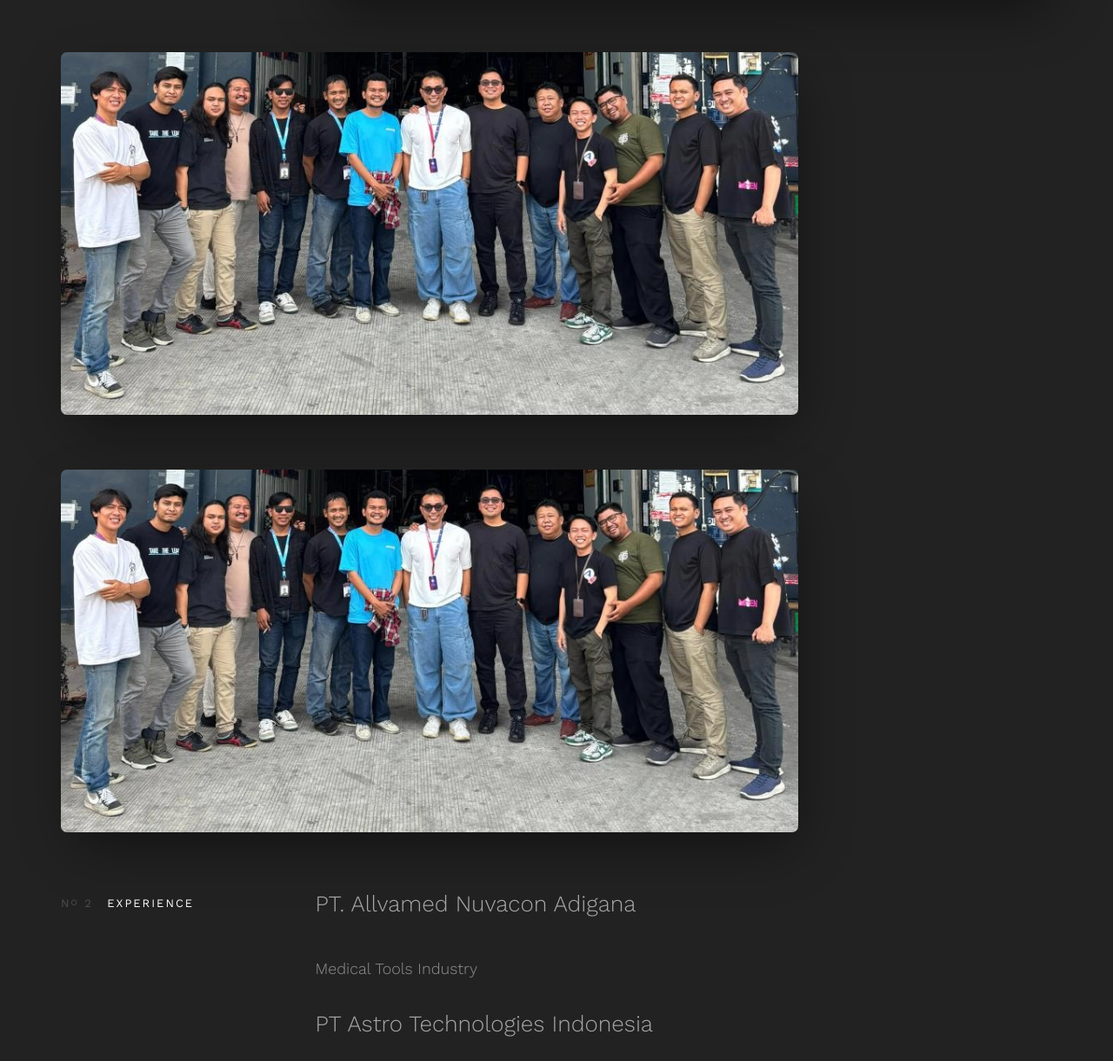
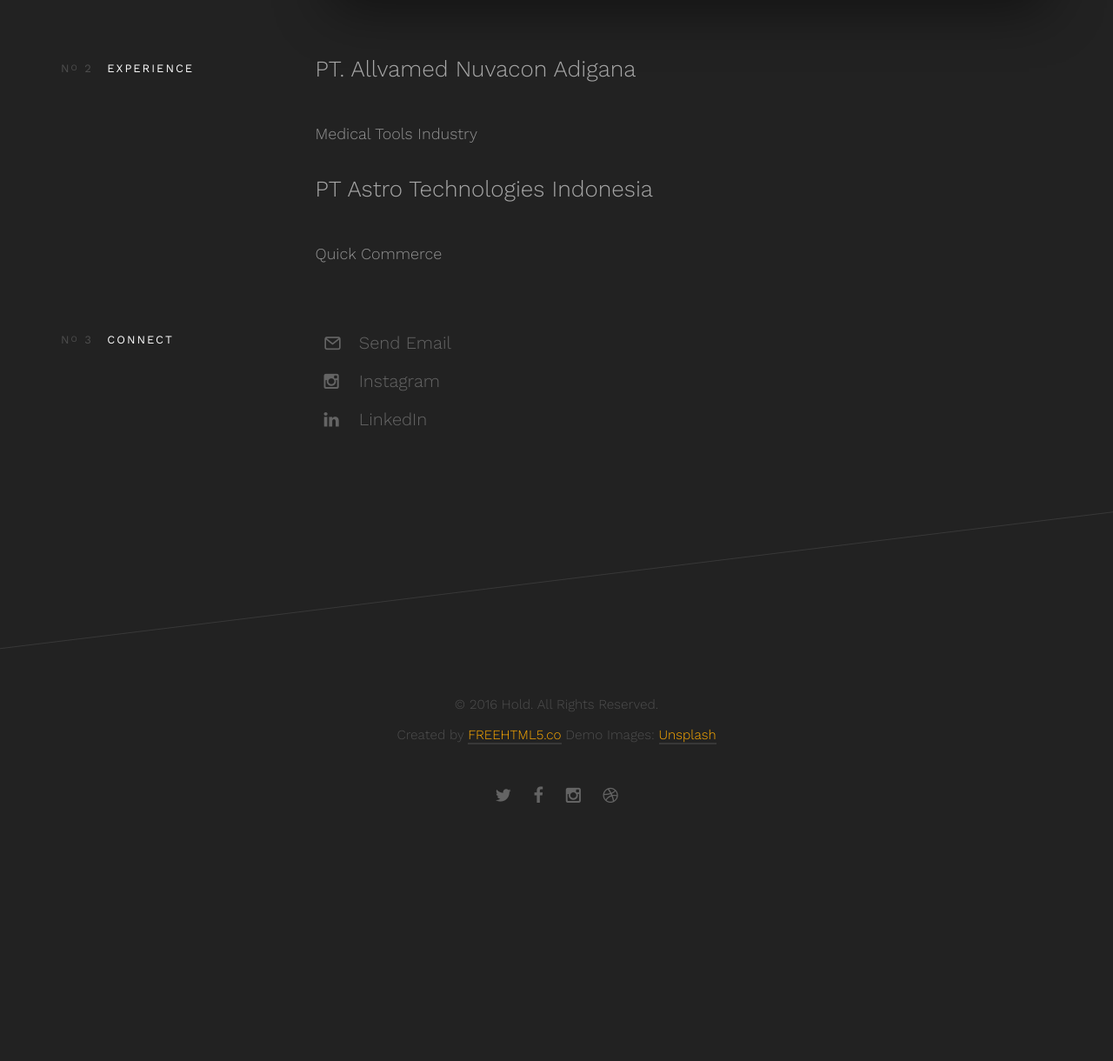
Before and after one commit to prodhyktif/prodhyktif.github.io, a plain HTML site: page about.html in a window 1280 px wide. Shown: the part 1590-2810 px from the top of the page at 87% size. After the commit the page ends 2659 px from the top, so only its background shows below. Drawn offline with nearby package versions, Linux system fonts and the light colour scheme; some packages are replaced by stand-ins of ours; no server answers; files whose address does not match are found by name; a web font is replaced by a local one.

Commit message:
Update about.html

```diff
--- a/about.html
+++ b/about.html
@@ -145,18 +145,6 @@
 							</div>
 						</div>
 
-						<div class="row row-bottom-padded-sm animate-box">
-							<div class="col-md-9">
-								<figure class="fh5co-bio-photo"><img src="images/img.jpeg" class="img-responsive" alt="Free HTML5 Bootstrap Template"></figure>
-							</div>
-						</div>
-
-						<div class="row row-bottom-padded-sm animate-box">
-   							<div class="col-md-9 mx-auto">
-        						<figure class="fh5co-bio-photo"><img src="images/img.jpeg" class="img-responsive d-block mx-auto" alt="Free HTML5 Bootstrap Template"></figure>
-    						</div>
-						</div>
-
 						<div class="row animate-box row-bottom-padded-sm">
 							<div class="col-md-3">
 								<h3 class="fh5co-section-heading"><span class="fh5co-number">N<sup>o</sup> 2</span> Experience</h3>
```
